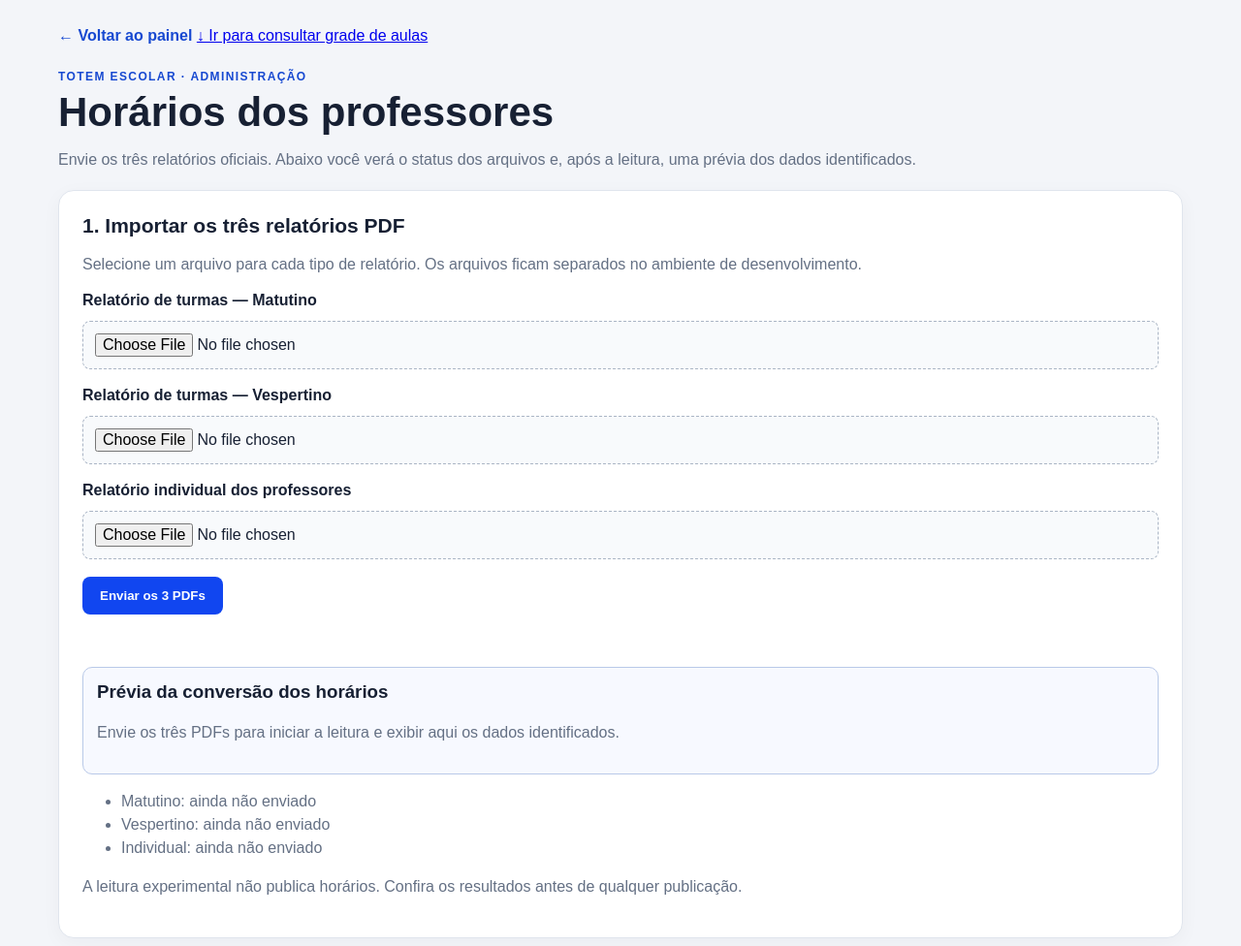
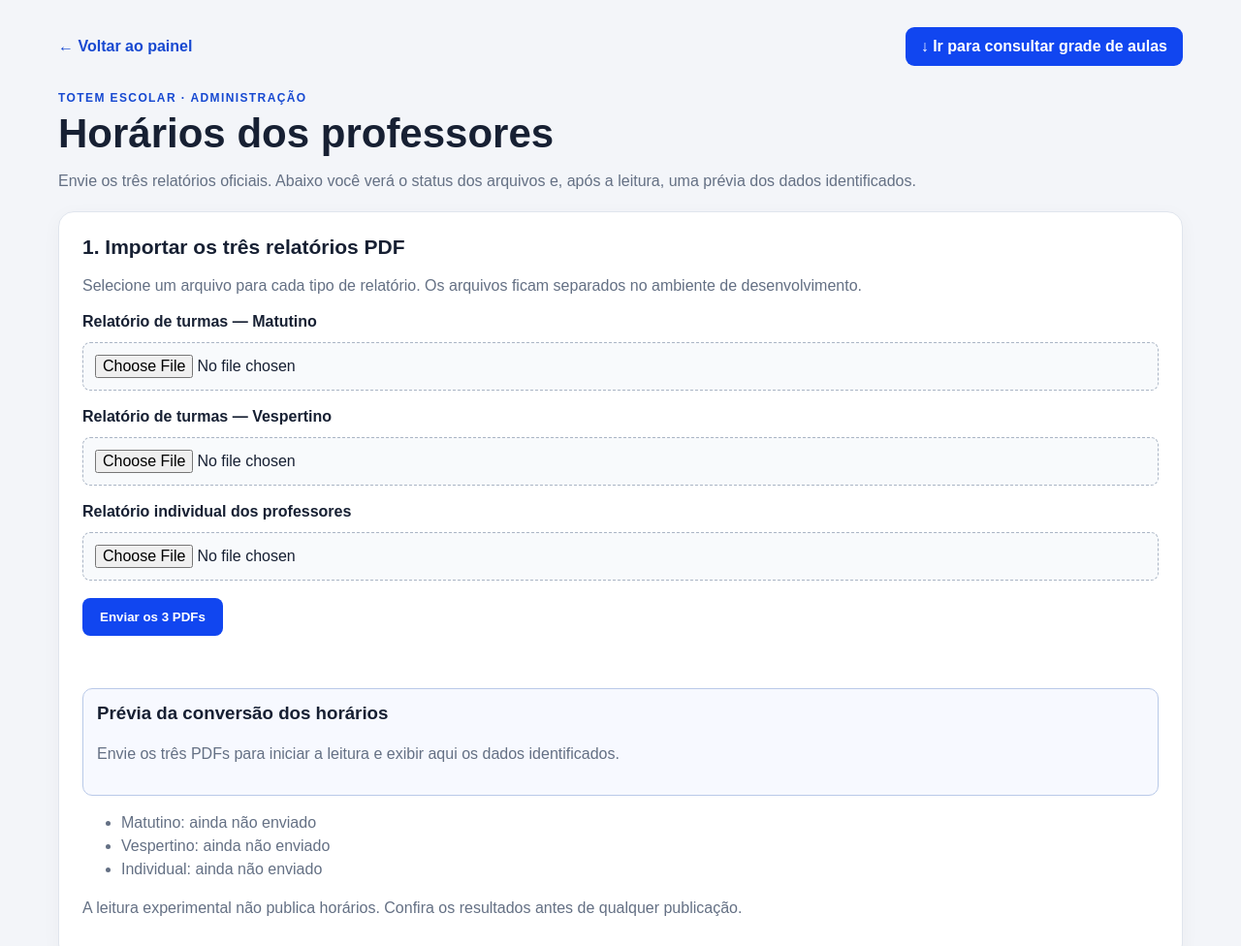
Before and after one commit to PllucianoCarvalho/totem_escola, a website: page public/admin/horarios.html in a window 1280 px wide. Shown: the top 976 px of the page at 97% size. Drawn offline with Linux system fonts and the light colour scheme; no server answers.

Commit message:
Estilizar atalho de consulta de horários

```diff
--- a/public/admin/horarios.css
+++ b/public/admin/horarios.css
@@ -10,3 +10,9 @@
 .tabela-consulta td{font-size:14px}
 @media(max-width:800px){.filtros-grade{grid-template-columns:repeat(2,minmax(0,1fr))}}
 @media(max-width:480px){.filtros-grade{grid-template-columns:1fr}.filtros-grade button{width:100%}}
+
+.atalhos-horarios{display:flex;align-items:center;justify-content:space-between;gap:12px;flex-wrap:wrap}
+.atalho-consulta{display:inline-flex;align-items:center;gap:7px;padding:11px 16px;border-radius:9px;background:#1146f0;color:#fff;text-decoration:none;font-weight:700}
+.atalho-consulta:hover{filter:brightness(.94)}
+#consultaGrade{scroll-margin-top:18px}
+@media(max-width:480px){.atalhos-horarios{align-items:stretch;flex-direction:column}.atalho-consulta{justify-content:center;text-align:center}}
```
